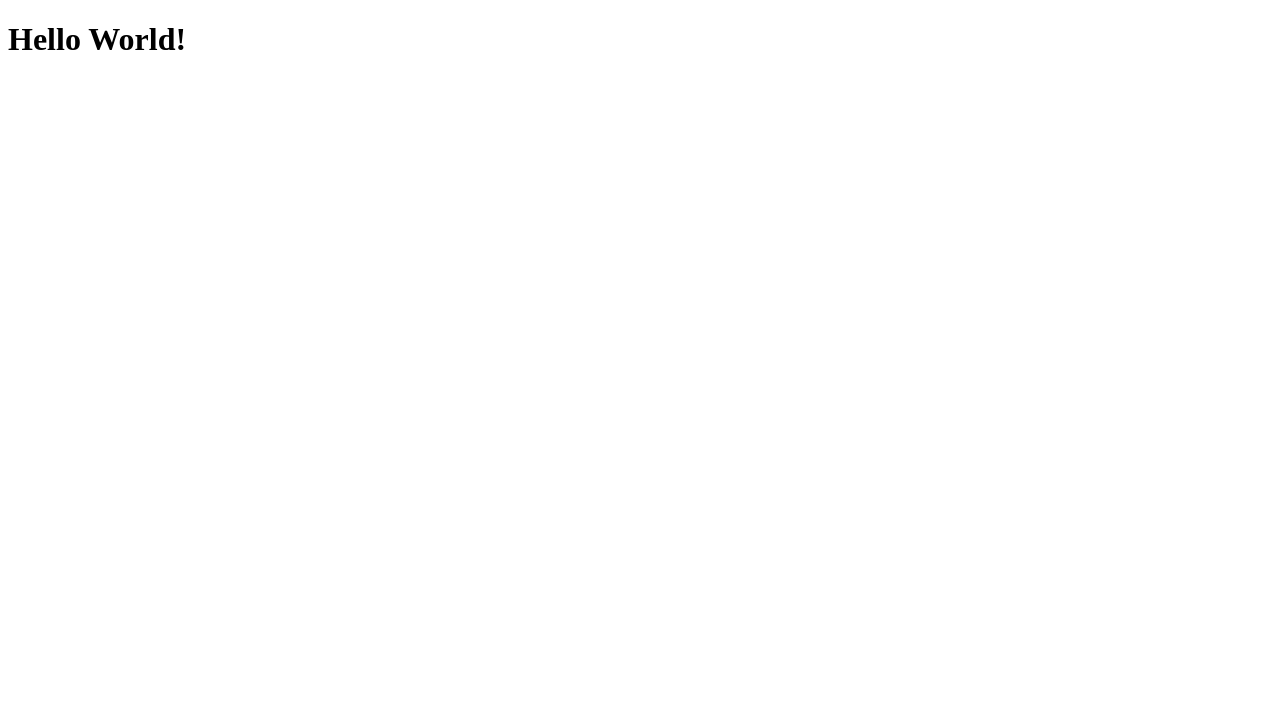
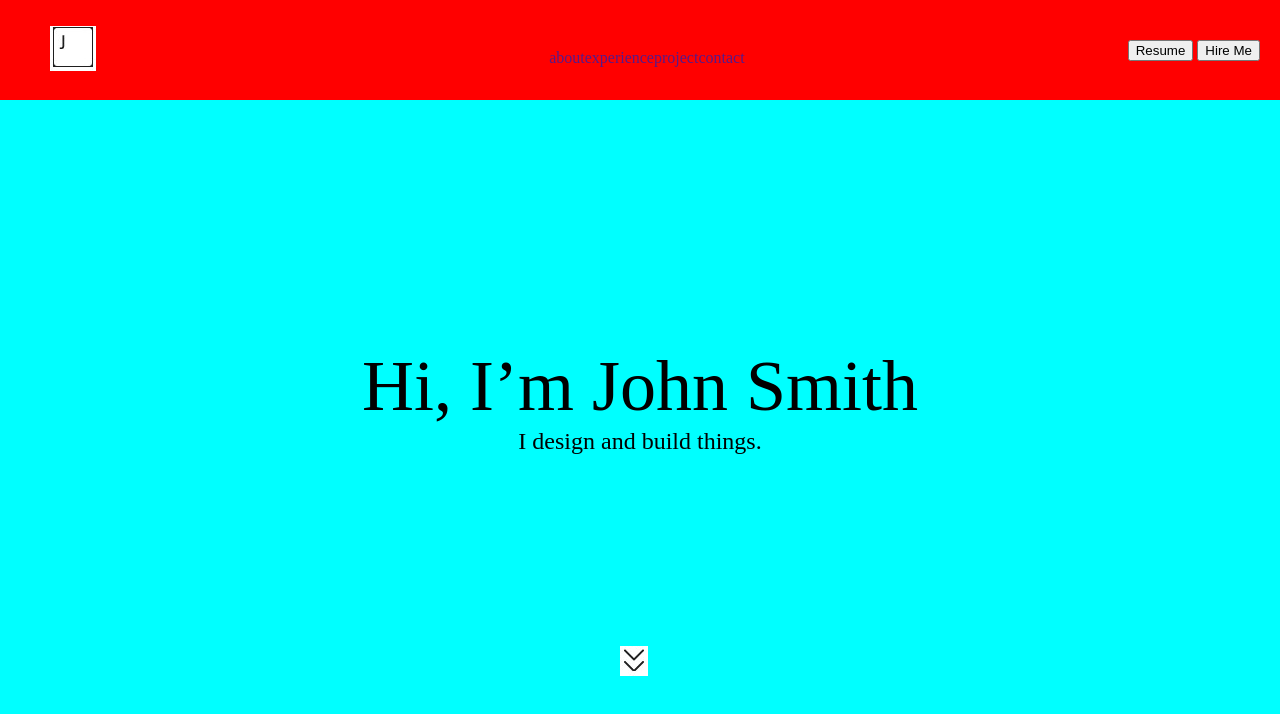
Before and after one commit to aburifat-portfolio/aburifat-portfolio.github.io, a plain HTML site: page index.html in a window 1280 px wide. Drawn offline with Linux system fonts and the light colour scheme.

Commit message:
basic setup home page

```diff
--- /dev/null
+++ b/css/style.css
@@ -0,0 +1,66 @@
+body {
+  max-width: 100%;
+  margin: auto;
+}
+
+header {
+  display: flex;
+  position: fixed;
+  top: 0;
+  justify-content: space-between;
+  align-items: center;
+  background-color: red;
+  max-width: 100%;
+  width: 100%;
+  height: 100px;
+}
+
+.logo {
+  padding: 0px 50px;
+}
+
+.menu ul {
+  list-style: none;
+}
+
+.menu li {
+  float: left;
+}
+
+.menu li a {
+  display: block;
+  text-align: center;
+  text-decoration: none;
+}
+
+.action {
+  padding: 0px 20px;
+}
+
+.intro {
+  height: 100vh;
+  background-color: aqua;
+  display: flex;
+  justify-content: center;
+  align-items: center;
+}
+
+.intro .content {
+  display: flex;
+  flex-direction: column;
+  text-align: center;
+}
+
+.intro .content .name {
+  font-size: 72px;
+}
+
+.intro .content .subtitle {
+  font-size: 24px;
+}
+
+.intro .content .scroll-icon {
+  position: absolute;
+  bottom: 15%;
+  left: calc(50% - 20px);
+}
--- a/index.html
+++ b/index.html
@@ -5,10 +5,38 @@
 	<meta charset="UTF-8">
 	<meta name="viewport" content="width=device-width, initial-scale=1.0">
 	<title>Simple Portfolio (Community)</title>
+	<link rel="stylesheet" href="/css/style.css">
 </head>
 
 <body>
-	<h1>Hello World!</h1>
+	<header>
+		<div class="logo">
+			<img src="/images/logo.jpg" alt="Site Logo">
+		</div>
+		<div class="menu">
+			<ul>
+				<li><a href="">about</a></li>
+				<li><a href="">experience</a></li>
+				<li><a href="">project</a></li>
+				<li><a href="">contact</a></li>
+			</ul>
+		</div>
+		<div class="action">
+			<button>Resume</button>
+			<button>Hire Me</button>
+		</div>
+	</header>
+	<section class="intro">
+		<div class="content">
+			<span class="name">Hi, I’m John Smith</span>
+			<span class="subtitle">I design and build things.</span>
+			<div class="scroll-icon">
+				<a href="">
+					<img src="/images/scroll-down.jpg" alt="Scroll Down">
+				</a>
+			</div>
+		</div>
+	</section>
 </body>
 
 </html>
```
Also changed, not shown: images/logo.jpg (added), images/scroll-down.jpg (added).
